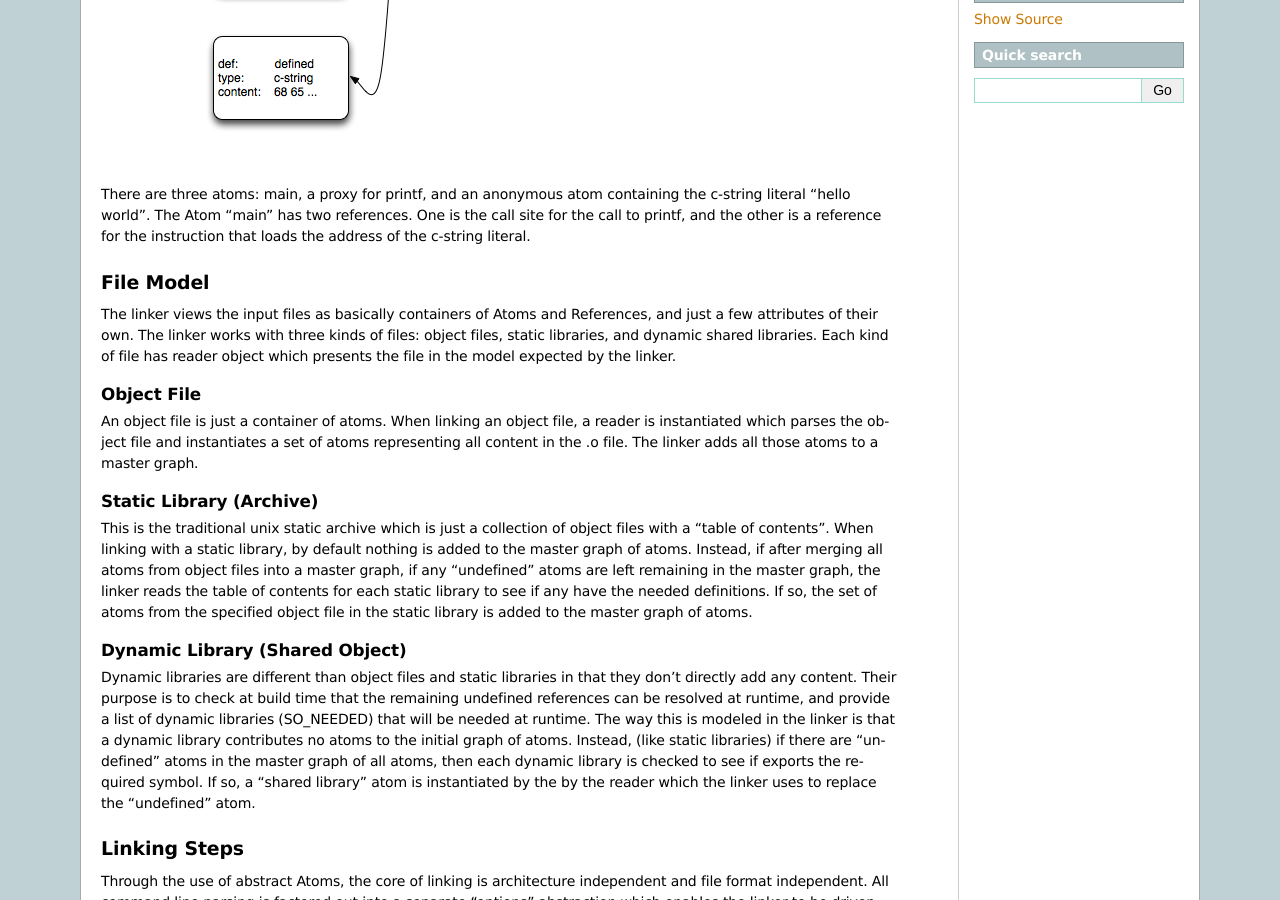
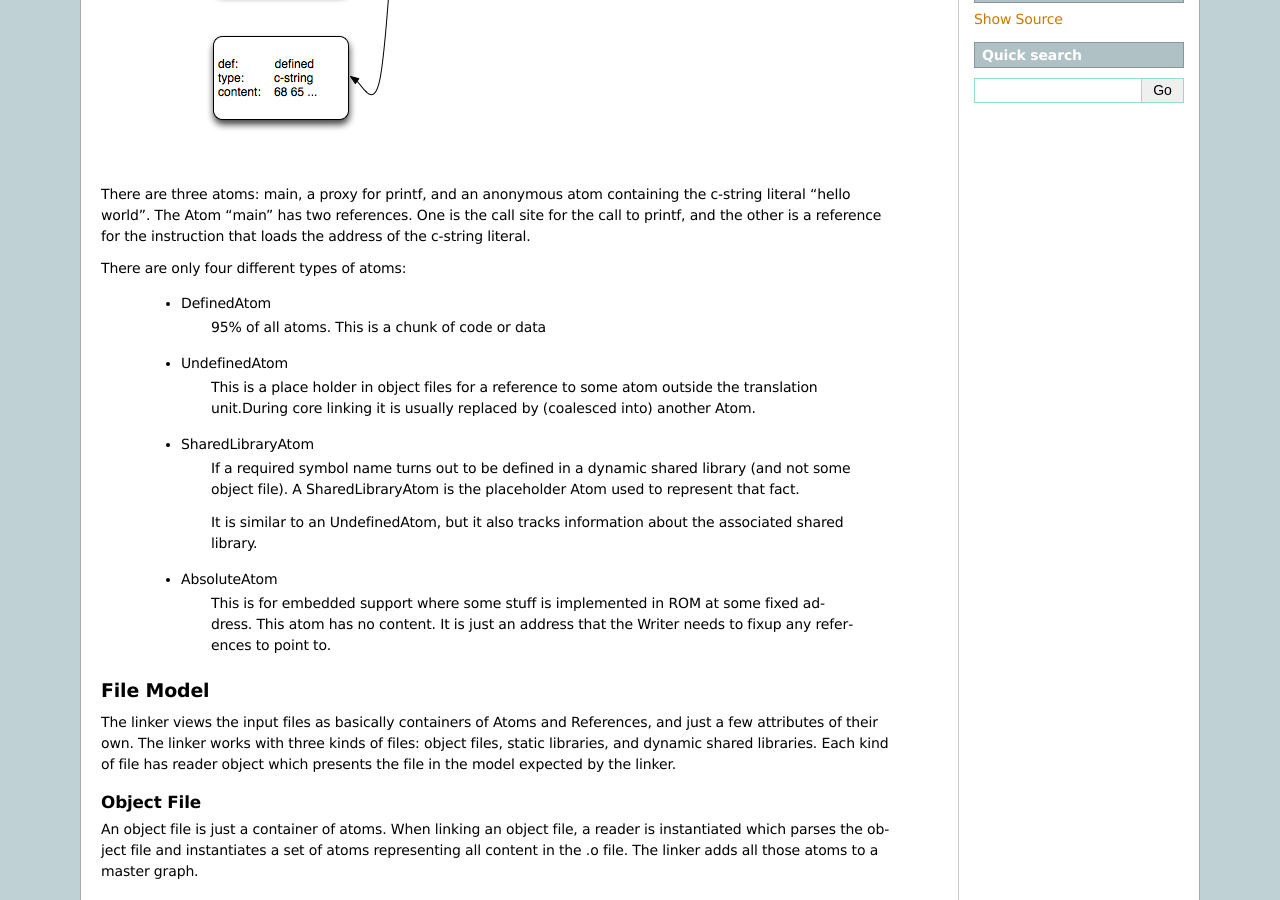
Before and after one commit to gwsystems/wasmception-lld, a Sphinx documentation site: the page built from docs/design.rst, in a window 1280 px wide and 900 px high, scrolled down 897 px. Built offline with Sphinx 7.4.7, drawn with Linux system fonts in a browser that asks for light colours.

Commit message:
Added description of Atom types from Nick's email
git-svn-id: http://llvm.org/svn/llvm-project/lld/trunk@160468 91177308-0d34-0410-b5e6-96231b3b80d8

```diff
--- a/docs/design.rst
+++ b/docs/design.rst
@@ -41,6 +41,30 @@ There are three atoms: main, a proxy for printf, and an anonymous atom
 containing the c-string literal "hello world".  The Atom "main" has two
 references. One is the call site for the call to printf, and the other is a
 reference for the instruction that loads the address of the c-string literal.
+
+There are only four different types of atoms:
+
+	* DefinedAtom
+		95% of all atoms.  This is a chunk of code or data
+
+	* UndefinedAtom
+	   This is a place holder in object files for a reference to some atom
+	   outside the translation unit.During core linking it is usually replaced
+	   by (coalesced into) another Atom.
+
+	* SharedLibraryAtom
+		If a required symbol name turns out to be defined in a dynamic shared
+		library (and not some object file).  A SharedLibraryAtom is the
+		placeholder Atom used to represent that fact.
+
+		It is similar to an UndefinedAtom, but it also tracks information
+		about the associated shared library.
+
+	* AbsoluteAtom
+		This is for embedded support where some stuff is implemented in ROM at
+		some fixed address.  This atom has no content.  It is just an address
+		that the Writer needs to fixup any references to point to.
+
 
 File Model
 ----------
```
